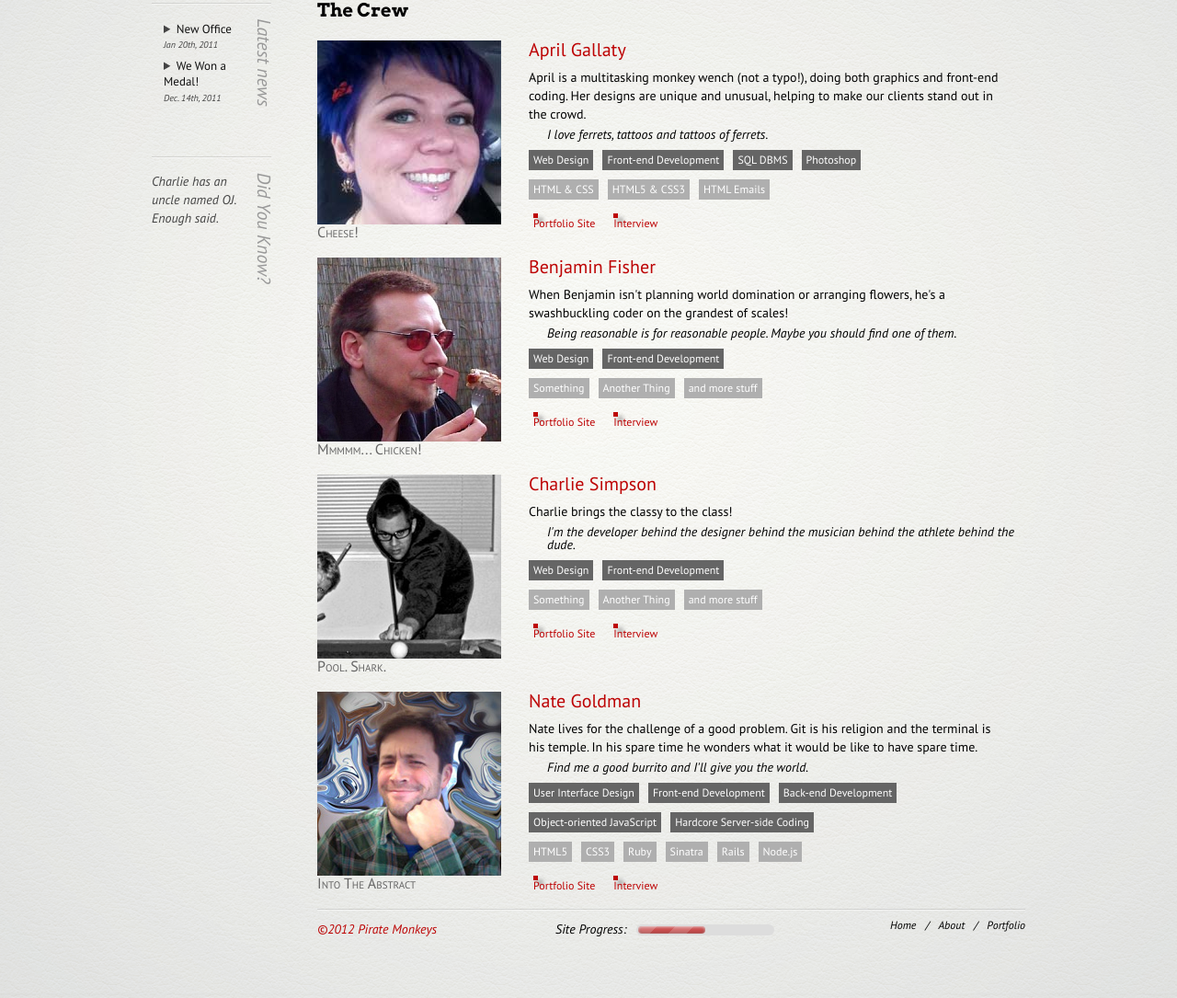
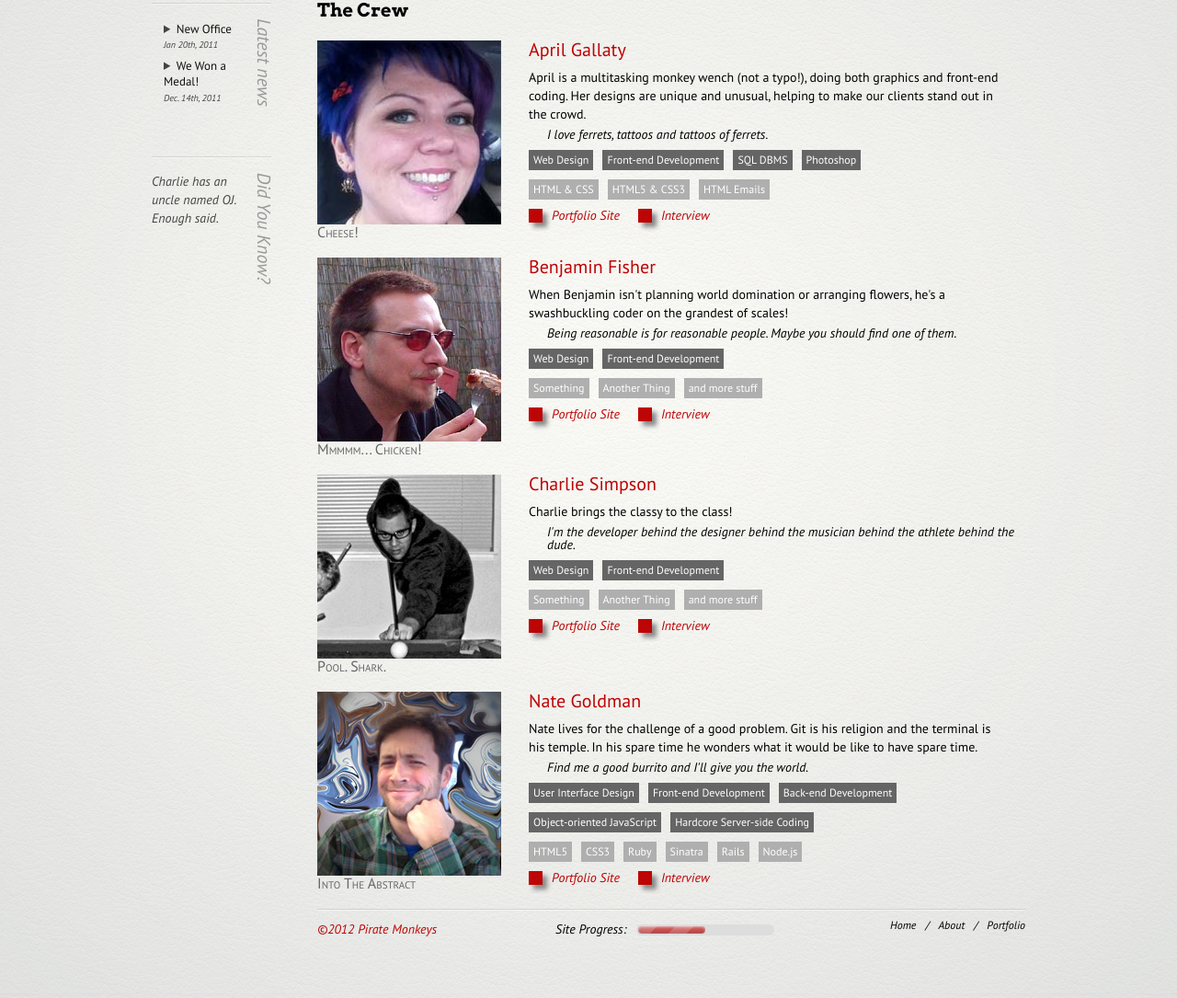
Before and after one commit to benjaminfisher/WDIM393H, a PHP site: page /about.php in a window 1280 px wide. Shown: the part 263-1348 px from the top of the page at 92% size. Run offline with PHP 8.4, Linux system fonts and the light colour scheme; some libraries are stand-ins or nearby versions.

Commit message:
Fixed portfolio and interview list items

```diff
--- a/css/about.css
+++ b/css/about.css
@@ -76,6 +76,9 @@ blockquote{
 	-moz-box-shadow: 5px 5px 5px #888;
 	-webkit-box-shadow: 5px 5px 5px #888;
 	box-shadow: 5px 5px 5px #888;
+	padding: 5px;
+	float: left;
+	margin-right: 10px;
 }
 
 .elements3{
@@ -84,23 +87,10 @@ blockquote{
 
 .elements3 li{
 	color: #bd0304;
-	font-size: 12px;
-	float: left;
-	margin: 0 10px 10px 0;
-	padding: 5px;
-}
-
-.elements4{
-	float: left;
-}
-
-.elements4 li{
-	color: #bd0304;
 	font-size: 14px;
 	float: left;
 	font-style: italic;
-	margin: 0 10px 10px 0;
-
+	margin: 0 20px 10px 0;
 }
 
 #april{
```
